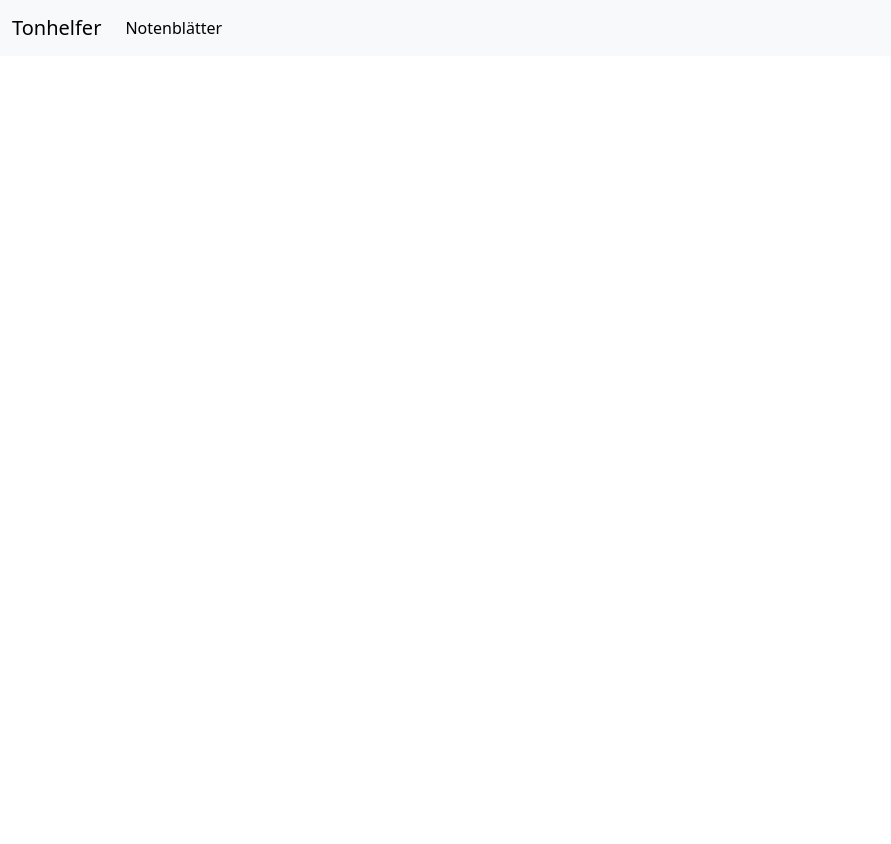
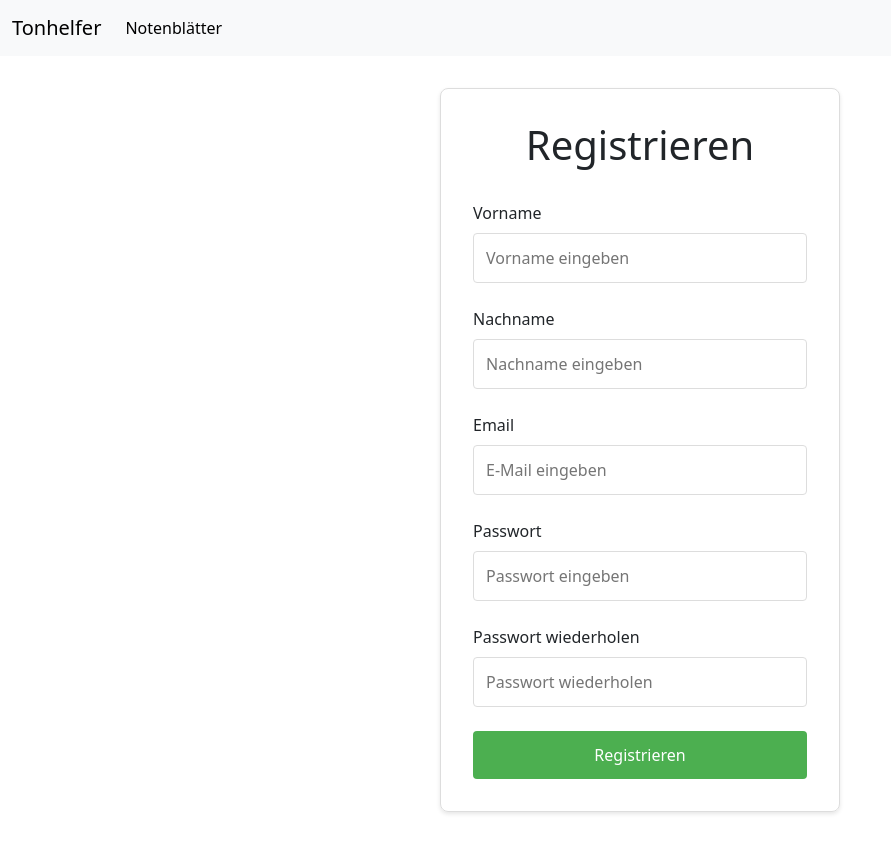
Before and after one commit to AltayMetehan/Semesterarbeit, a SvelteKit app in the folder notesheet-tonehelper/: page /register in a window 1280 px wide. Shown: the whole page, without its empty margins (0-891 px from the left). Before the commit the page ends 800 px from the top, so only its background shows below. Built offline with nearby package versions, Linux system fonts and the light colour scheme.

Commit message:
Änderungen: + Frontend Registrierung hinzugefügt

```diff
--- a/notesheet-tonehelper/package.json
+++ b/notesheet-tonehelper/package.json
@@ -9,6 +9,10 @@
 		"preview": "vite preview",
 		"prepare": "svelte-kit sync || echo ''"
 	},
+	"dependencies": {
+		"bcrypt": "^5.1.1",
+		"mongodb": "^6.5.0"
+	},
 	"devDependencies": {
 		"@sveltejs/adapter-auto": "^7.0.1",
 		"@sveltejs/kit": "^2.57.0",
--- a/notesheet-tonehelper/src/routes/register/+page.server.js
+++ b/notesheet-tonehelper/src/routes/register/+page.server.js
@@ -0,0 +1,5 @@
+/* Backend deaktiviert: Die serverseitige Registrierungslogik wurde entfernt.
+   Der Registrierungsbildschirm bleibt als Frontend-Demo bestehen.
+*/
+
+export const actions = {};
--- a/notesheet-tonehelper/src/routes/register/+page.svelte
+++ b/notesheet-tonehelper/src/routes/register/+page.svelte
@@ -0,0 +1,213 @@
+<script>
+    let firstname = "";
+    let lastname = "";
+    let email = "";
+    let password = "";
+    let confirmPassword = "";
+    let message = "";
+    let messageType = "";
+    let loading = false;
+
+    function validateEmail(value) {
+        return /^\S+@\S+\.\S+$/.test(value);
+    }
+
+    async function handleSubmit(event) {
+        event.preventDefault();
+        message = "";
+        messageType = "";
+        loading = true;
+
+        if (!firstname || !lastname || !email || !password || !confirmPassword) {
+            message = "Alle Felder sind erforderlich.";
+            messageType = "error";
+            loading = false;
+            return;
+        }
+
+        if (!validateEmail(email)) {
+            message = "Bitte gib eine gültige E-Mail-Adresse ein.";
+            messageType = "error";
+            loading = false;
+            return;
+        }
+
+        if (password !== confirmPassword) {
+            message = "Passwörter stimmen nicht überein.";
+            messageType = "error";
+            loading = false;
+            return;
+        }
+
+        if (password.length < 6) {
+            message = "Passwort muss mindestens 6 Zeichen lang sein.";
+            messageType = "error";
+            loading = false;
+            return;
+        }
+
+        await new Promise((resolve) => setTimeout(resolve, 500));
+
+        message = "Registrierung erfolgreich (Frontend-only).";
+        messageType = "success";
+        firstname = "";
+        lastname = "";
+        email = "";
+        password = "";
+        confirmPassword = "";
+        loading = false;
+    }
+</script>
+
+<div class="register-container">
+    <h1>Registrieren</h1>
+    {#if message}
+        <p class={messageType === "success" ? "message success" : "message error"}>{message}</p>
+    {/if}
+
+    <form on:submit|preventDefault={handleSubmit}>
+        <div class="form-group">
+            <label for="firstname">Vorname</label>
+            <input
+                type="text"
+                id="firstname"
+                name="firstname"
+                bind:value={firstname}
+                required
+                placeholder="Vorname eingeben"
+            />
+        </div>
+
+        <div class="form-group">
+            <label for="lastname">Nachname</label>
+            <input
+                type="text"
+                id="lastname"
+                name="lastname"
+                bind:value={lastname}
+                required
+                placeholder="Nachname eingeben"
+            />
+        </div>
+
+        <div class="form-group">
+            <label for="email">Email</label>
+            <input
+                type="email"
+                id="email"
+                name="email"
+                bind:value={email}
+                required
+                placeholder="E-Mail eingeben"
+            />
+        </div>
+
+        <div class="form-group">
+            <label for="password">Passwort</label>
+            <input
+                type="password"
+                id="password"
+                name="password"
+                bind:value={password}
+                required
+                placeholder="Passwort eingeben"
+            />
+        </div>
+
+        <div class="form-group">
+            <label for="confirmPassword">Passwort wiederholen</label>
+            <input
+                type="password"
+                id="confirmPassword"
+                name="confirmPassword"
+                bind:value={confirmPassword}
+                required
+                placeholder="Passwort wiederholen"
+            />
+        </div>
+
+        <button type="submit" disabled={loading}>
+            {loading ? "Registrierung läuft..." : "Registrieren"}
+        </button>
+    </form>
+</div>
+
+<style>
+    .register-container {
+        max-width: 400px;
+        margin: 2rem auto;
+        padding: 2rem;
+        border: 1px solid #ddd;
+        border-radius: 8px;
+        box-shadow: 0 2px 4px rgba(0, 0, 0, 0.1);
+    }
+
+    h1 {
+        text-align: center;
+        margin-bottom: 2rem;
+    }
+
+    .message {
+        margin-bottom: 1rem;
+        padding: 0.75rem 1rem;
+        border-radius: 4px;
+    }
+
+    .message.success {
+        background: #e6ffed;
+        color: #166534;
+        border: 1px solid #a7f3d0;
+    }
+
+    .message.error {
+        background: #fee2e2;
+        color: #991b1b;
+        border: 1px solid #fca5a5;
+    }
+
+    .form-group {
+        margin-bottom: 1.5rem;
+    }
+
+    label {
+        display: block;
+        margin-bottom: 0.5rem;
+        font-weight: 500;
+    }
+
+    input {
+        width: 100%;
+        padding: 0.75rem;
+        border: 1px solid #ddd;
+        border-radius: 4px;
+        font-size: 1rem;
+        box-sizing: border-box;
+    }
+
+    input:focus {
+        outline: none;
+        border-color: #4CAF50;
+        box-shadow: 0 0 5px rgba(76, 175, 80, 0.3);
+    }
+
+    button {
+        width: 100%;
+        padding: 0.75rem;
+        background-color: #4CAF50;
+        color: white;
+        border: none;
+        border-radius: 4px;
+        font-size: 1rem;
+        cursor: pointer;
+        transition: background-color 0.3s;
+    }
+
+    button:hover:not(:disabled) {
+        background-color: #45a049;
+    }
+
+    button:disabled {
+        background-color: #cccccc;
+        cursor: not-allowed;
+    }
+</style>
```
Also changed, not shown: notesheet-tonehelper/src/lib/db.js (deleted, +0 -7 lines), notesheet-tonehelper/src/lib/server/db.js (added, +33 -0 lines), 1 other file (tests, documents, lock files or other folders).
